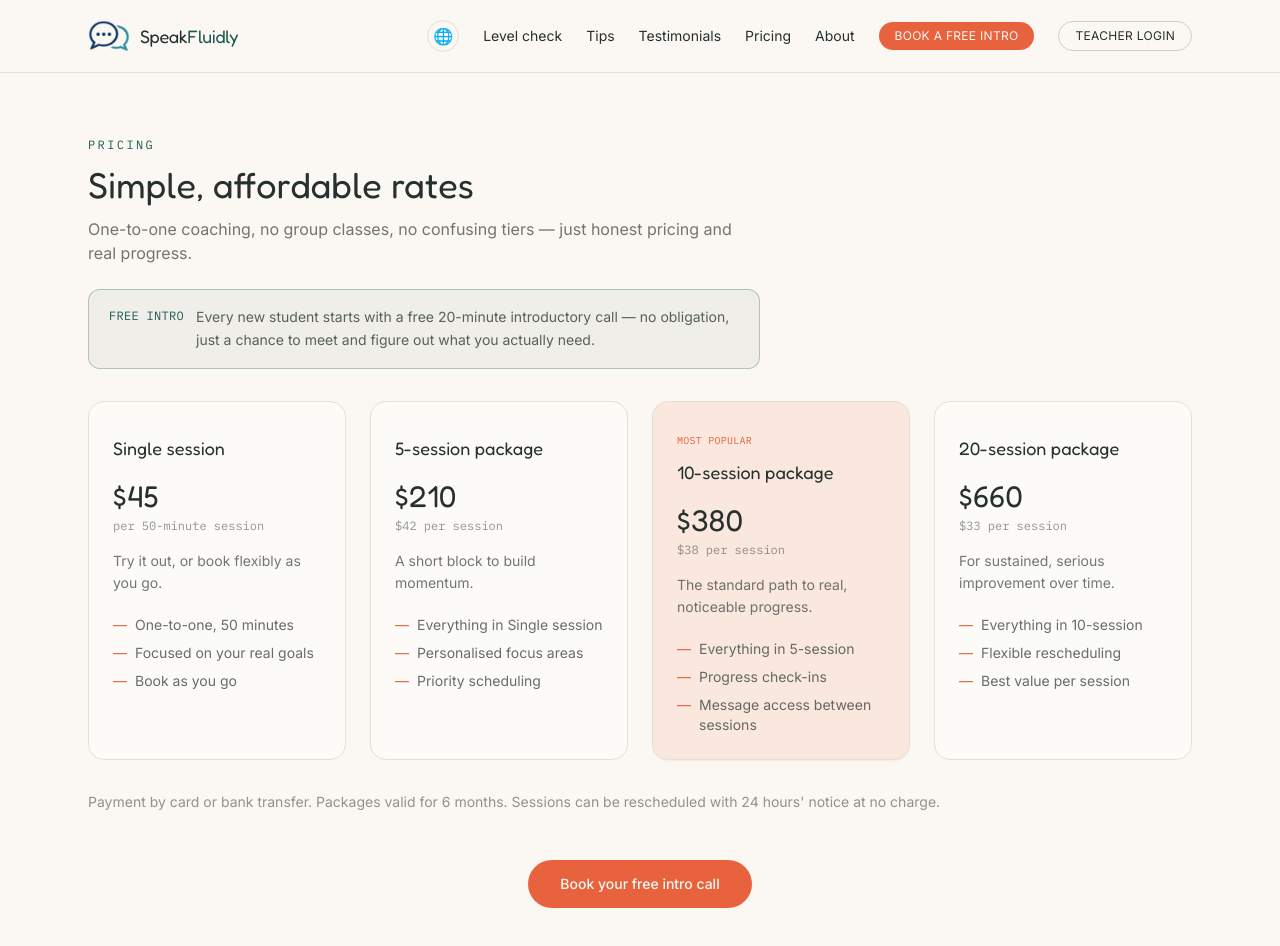
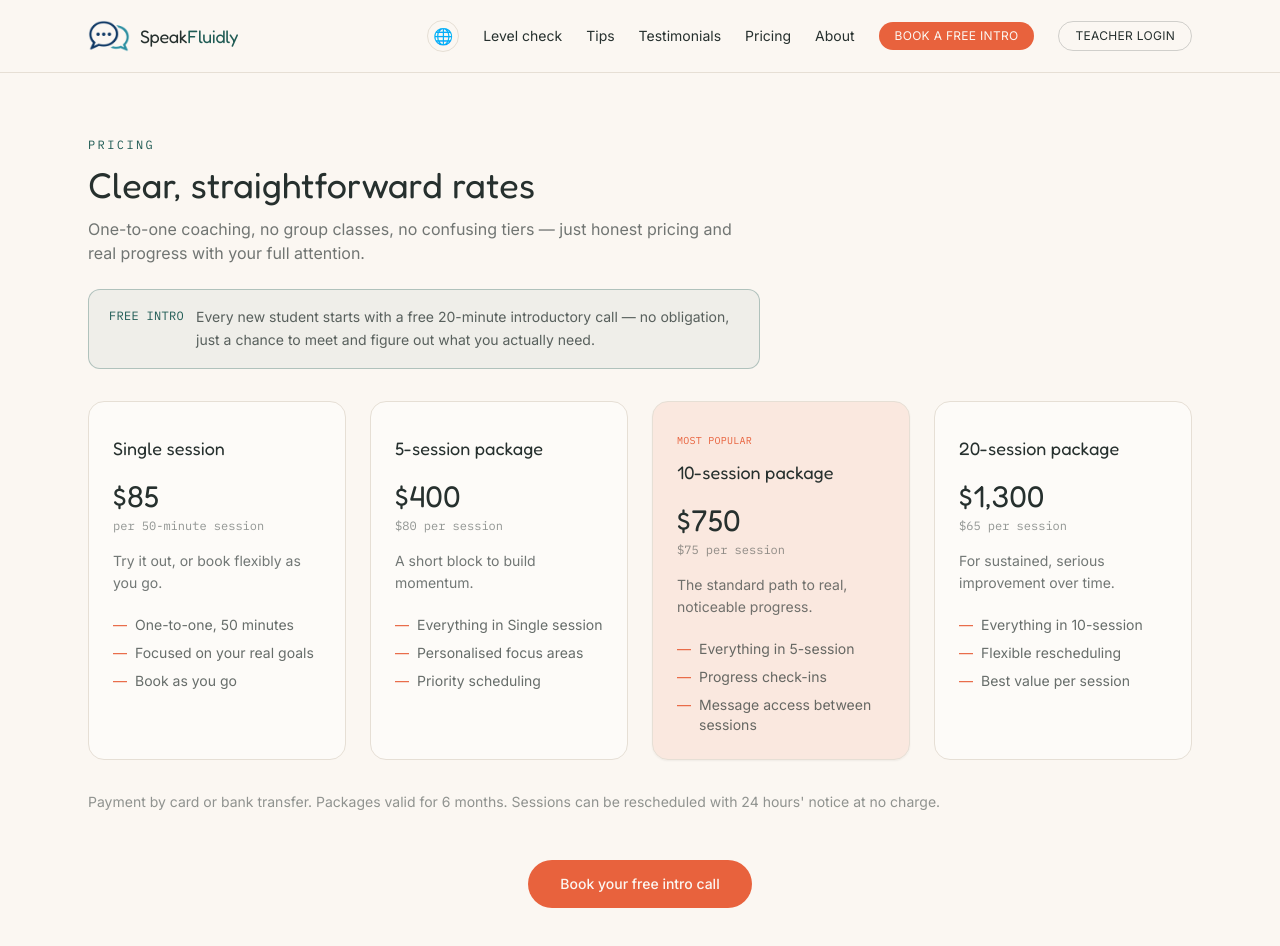
Before and after one commit to BeDevine/speakfluidly, a Next.js app: page /pricing in a window 1280 px wide. Shown: the top 946 px of the page. Built offline with nearby package versions, Linux system fonts and the light colour scheme.

Commit message:
Raise pricing to 5/session

```diff
--- a/src/app/global/language-data.ts
+++ b/src/app/global/language-data.ts
@@ -28,7 +28,7 @@ export const LANGUAGES: LanguageContent[] = [
       { name: "考试与学术", description: "提供学术英语和综合考试备考支持。" },
     ],
     pricingTitle: "费用",
-    pricingText: "每节 50 分钟课程收费 45 美元，购买课程套餐可享优惠。所有新学员均可获得一次免费的 20 分钟入门通话。",
+    pricingText: "每节 50 分钟课程收费 85 美元，购买课程套餐可享优惠。所有新学员均可获得一次免费的 20 分钟入门通话。",
     contactTitle: "联系方式",
     contactText: "请联系我们安排免费入门通话。欢迎使用任何语言咨询。",
     contactCta: "联系我们",
@@ -47,7 +47,7 @@ export const LANGUAGES: LanguageContent[] = [
       { name: "試験・学術", description: "学術英語や各種試験対策のサポートを行います。" },
     ],
     pricingTitle: "料金",
-    pricingText: "50分のセッションが1回45ドルです。パッケージ購入で割引が適用されます。新規のお客様には無料の20分間の体験セッションをご用意しています。",
+    pricingText: "50分のセッションが1回85ドルです。パッケージ購入で割引が適用されます。新規のお客様には無料の20分間の体験セッションをご用意しています。",
     contactTitle: "お問い合わせ",
     contactText: "無料の体験セッションのご予約は、お問い合わせください。どの言語でのお問い合わせも歓迎いたします。",
     contactCta: "お問い合わせ",
@@ -66,7 +66,7 @@ export const LANGUAGES: LanguageContent[] = [
       { name: "الامتحانات والدراسة", description: "دعم في اللغة الإنجليزية الأكاديمية والتحضير العام للامتحانات." },
     ],
     pricingTitle: "الأسعار",
-    pricingText: "45 دولارًا لكل جلسة مدتها 50 دقيقة. تتوفر باقات بأسعار مخفضة. يحصل كل طالب جديد على مكالمة تعريفية مجانية مدتها 20 دقيقة.",
+    pricingText: "85 دولارًا لكل جلسة مدتها 50 دقيقة. تتوفر باقات بأسعار مخفضة. يحصل كل طالب جديد على مكالمة تعريفية مجانية مدتها 20 دقيقة.",
     contactTitle: "التواصل",
     contactText: "تواصل معنا لحجز مكالمتك التعريفية المجانية. نرحب بالاستفسارات بأي لغة.",
     contactCta: "تواصل معنا",
@@ -85,7 +85,7 @@ export const LANGUAGES: LanguageContent[] = [
       { name: "시험 및 학업", description: "학술 영어 및 다양한 시험 준비를 지원합니다." },
     ],
     pricingTitle: "요금",
-    pricingText: "50분 세션당 45달러입니다. 패키지 구매 시 할인이 적용됩니다. 모든 신규 학생은 무료 20분 상담을 받을 수 있습니다.",
+    pricingText: "50분 세션당 85달러입니다. 패키지 구매 시 할인이 적용됩니다. 모든 신규 학생은 무료 20분 상담을 받을 수 있습니다.",
     contactTitle: "문의하기",
     contactText: "무료 상담 예약은 언제든 문의해 주세요. 어떤 언어로도 문의 가능합니다.",
     contactCta: "문의하기",
@@ -104,7 +104,7 @@ export const LANGUAGES: LanguageContent[] = [
       { name: "Thi cử & học thuật", description: "Hỗ trợ tiếng Anh học thuật và ôn luyện thi cử nói chung." },
     ],
     pricingTitle: "Học phí",
-    pricingText: "45 đô la cho mỗi buổi học 50 phút. Có gói giảm giá khi mua theo combo. Mỗi học viên mới đều được một buổi tư vấn giới thiệu miễn phí 20 phút.",
+    pricingText: "85 đô la cho mỗi buổi học 50 phút. Có gói giảm giá khi mua theo combo. Mỗi học viên mới đều được một buổi tư vấn giới thiệu miễn phí 20 phút.",
     contactTitle: "Liên hệ",
     contactText: "Liên hệ để đặt lịch buổi tư vấn miễn phí. Chúng tôi hoan nghênh liên hệ bằng bất kỳ ngôn ngữ nào.",
     contactCta: "Liên hệ",
@@ -123,7 +123,7 @@ export const LANGUAGES: LanguageContent[] = [
       { name: "Exámenes y estudios", description: "Apoyo en inglés académico y preparación general de exámenes." },
     ],
     pricingTitle: "Precios",
-    pricingText: "45 dólares por sesión de 50 minutos. Hay paquetes con descuento disponibles. Todos los nuevos estudiantes reciben una llamada de introducción gratuita de 20 minutos.",
+    pricingText: "85 dólares por sesión de 50 minutos. Hay paquetes con descuento disponibles. Todos los nuevos estudiantes reciben una llamada de introducción gratuita de 20 minutos.",
     contactTitle: "Contacto",
     contactText: "Póngase en contacto para reservar su llamada de introducción gratuita. Las consultas son bienvenidas en cualquier idioma.",
     contactCta: "Contactar",
@@ -142,7 +142,7 @@ export const LANGUAGES: LanguageContent[] = [
       { name: "Prüfungen & Studium", description: "Unterstützung bei akademischem Englisch und allgemeiner Prüfungsvorbereitung." },
     ],
     pricingTitle: "Preise",
-    pricingText: "45 $ pro 50-minütiger Sitzung. Vergünstigte Pakete sind erhältlich. Jeder neue Schüler erhält ein kostenloses 20-minütiges Kennenlerngespräch.",
+    pricingText: "85 $ pro 50-minütiger Sitzung. Vergünstigte Pakete sind erhältlich. Jeder neue Schüler erhält ein kostenloses 20-minütiges Kennenlerngespräch.",
     contactTitle: "Kontakt",
     contactText: "Kontaktieren Sie uns, um Ihr kostenloses Kennenlerngespräch zu vereinbaren. Anfragen sind in jeder Sprache willkommen.",
     contactCta: "Kontakt aufnehmen",
@@ -161,7 +161,7 @@ export const LANGUAGES: LanguageContent[] = [
       { name: "Examens et études", description: "Soutien en anglais académique et préparation générale aux examens." },
     ],
     pricingTitle: "Tarifs",
-    pricingText: "45 $ par séance de 50 minutes. Des forfaits à prix réduit sont disponibles. Chaque nouvel élève bénéficie d'un appel d'introduction gratuit de 20 minutes.",
+    pricingText: "85 $ par séance de 50 minutes. Des forfaits à prix réduit sont disponibles. Chaque nouvel élève bénéficie d'un appel d'introduction gratuit de 20 minutes.",
     contactTitle: "Contact",
     contactText: "Contactez-nous pour réserver votre appel d'introduction gratuit. Les demandes sont bienvenues dans n'importe quelle langue.",
     contactCta: "Nous contacter",
@@ -180,7 +180,7 @@ export const LANGUAGES: LanguageContent[] = [
       { name: "Exames e estudos", description: "Apoio em inglês acadêmico e preparação geral para exames." },
     ],
     pricingTitle: "Preços",
-    pricingText: "45 dólares por sessão de 50 minutos. Estão disponíveis pacotes com desconto. Todo novo aluno recebe uma chamada introdutória gratuita de 20 minutos.",
+    pricingText: "85 dólares por sessão de 50 minutos. Estão disponíveis pacotes com desconto. Todo novo aluno recebe uma chamada introdutória gratuita de 20 minutos.",
     contactTitle: "Contacto",
     contactText: "Entre em contacto para marcar a sua chamada introdutória gratuita. As perguntas são bem-vindas em qualquer idioma.",
     contactCta: "Contactar",
--- a/src/app/layout.tsx
+++ b/src/app/layout.tsx
@@ -6,18 +6,18 @@ export const metadata: Metadata = {
   metadataBase: new URL("https://speakfluidly.com"),
   title: "Speak Fluidly — Real English. Real Confidence.",
   description:
-    "Affordable one-to-one English coaching to help you speak fluently and confidently — for travel, work, and everyday life. Taught by an internationally experienced teacher.",
+    "Focused one-to-one English coaching to help you speak fluently and confidently — for travel, work, and everyday life. Taught by an internationally experienced teacher.",
   openGraph: {
     siteName: "Speak Fluidly",
     title: "Speak Fluidly — Real English. Real Confidence.",
-    description: "Affordable one-to-one English coaching to help you speak fluently and confidently.",
+    description: "Focused one-to-one English coaching to help you speak fluently and confidently.",
     type: "website",
     locale: "en_GB",
   },
   twitter: {
     card: "summary_large_image",
     title: "Speak Fluidly — Real English. Real Confidence.",
-    description: "Affordable one-to-one English coaching to help you speak fluently and confidently.",
+    description: "Focused one-to-one English coaching to help you speak fluently and confidently.",
   },
 };
 
--- a/src/app/page.tsx
+++ b/src/app/page.tsx
@@ -71,7 +71,7 @@ export default async function HomePage() {
                   Sessions
                 </span>
                 <span className="font-display text-4xl font-semibold text-ink sm:text-6xl">
-                  $45
+                  $85
                 </span>
                 <span className="font-mono text-[9px] uppercase tracking-[0.2em] text-ink/50 sm:text-[11px]">
                   per 50-min session
--- a/src/app/pricing/page.tsx
+++ b/src/app/pricing/page.tsx
@@ -5,40 +5,40 @@ import SiteHeader from "@/components/site-header";
 export const metadata: Metadata = {
   title: "Pricing | Speak Fluidly",
   description:
-    "Affordable one-to-one English coaching. $50 per hour, with discounted packages available. Free 20-minute intro call.",
+    "One-to-one English coaching. $85 per session, with discounted packages available. Free 20-minute intro call.",
   openGraph: {
     title: "Pricing | Speak Fluidly",
-    description: "Affordable one-to-one English coaching from $50/hour.",
+    description: "One-to-one English coaching from $85/session.",
   },
 };
 
 const packages = [
   {
     name: "Single session",
-    price: "$45",
+    price: "$85",
     unit: "per 50-minute session",
     description: "Try it out, or book flexibly as you go.",
     features: ["One-to-one, 50 minutes", "Focused on your real goals", "Book as you go"],
   },
   {
     name: "5-session package",
-    price: "$210",
-    unit: "$42 per session",
+    price: "$400",
+    unit: "$80 per session",
     description: "A short block to build momentum.",
     features: ["Everything in Single session", "Personalised focus areas", "Priority scheduling"],
   },
   {
     name: "10-session package",
-    price: "$380",
-    unit: "$38 per session",
+    price: "$750",
+    unit: "$75 per session",
     description: "The standard path to real, noticeable progress.",
     features: ["Everything in 5-session", "Progress check-ins", "Message access between sessions"],
     highlighted: true,
   },
   {
     name: "20-session package",
-    price: "$660",
-    unit: "$33 per session",
+    price: "$1,300",
+    unit: "$65 per session",
     description: "For sustained, serious improvement over time.",
     features: ["Everything in 10-session", "Flexible rescheduling", "Best value per session"],
   },
@@ -51,10 +51,10 @@ export default function PricingPage() {
 
       <section className="mx-auto max-w-6xl px-6 py-12 md:py-16">
         <p className="font-mono text-xs uppercase tracking-[0.2em] text-teal">Pricing</p>
-        <h1 className="mt-3 font-display text-3xl text-ink md:text-4xl">Simple, affordable rates</h1>
+        <h1 className="mt-3 font-display text-3xl text-ink md:text-4xl">Clear, straightforward rates</h1>
         <p className="mt-3 max-w-2xl text-ink/65">
           One-to-one coaching, no group classes, no confusing tiers — just honest pricing
-          and real progress.
+          and real progress with your full attention.
         </p>
 
         <div className="mt-6 flex items-start gap-3 rounded-xl border border-teal/30 bg-teal/5 px-5 py-4 max-w-2xl">
```
